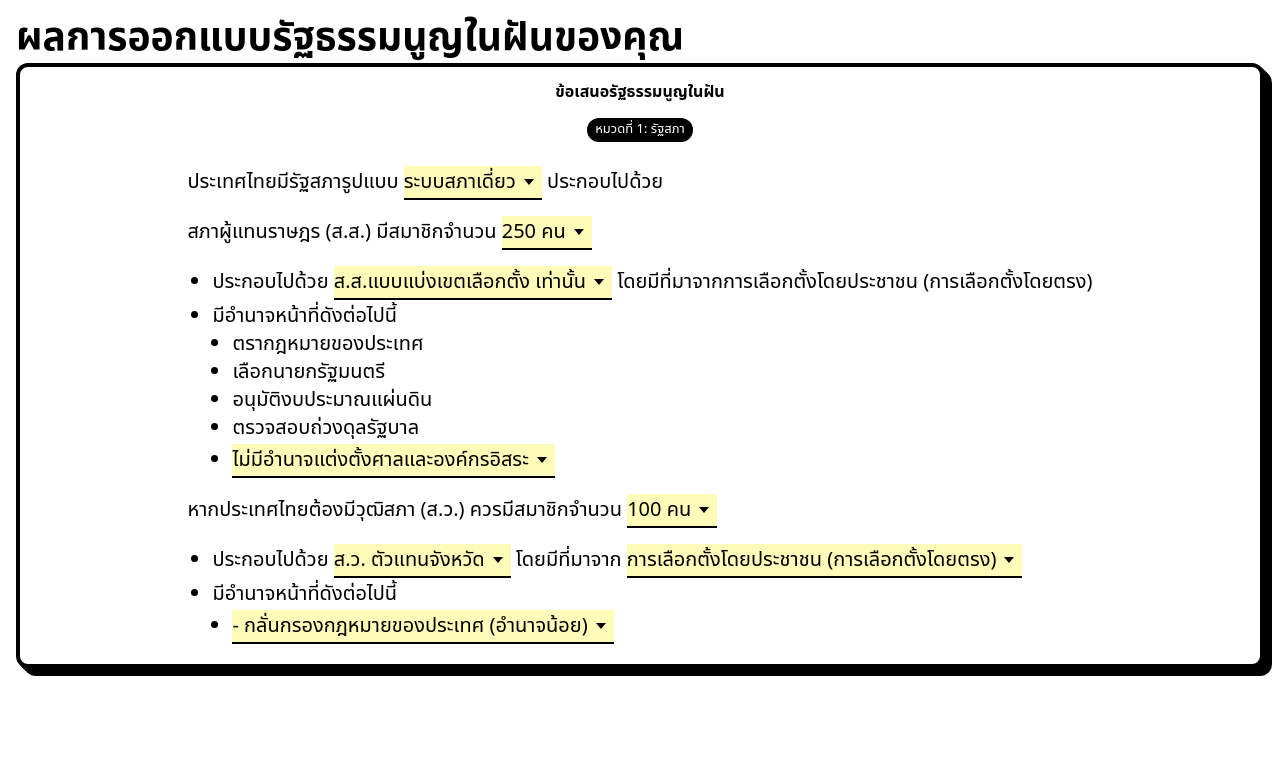
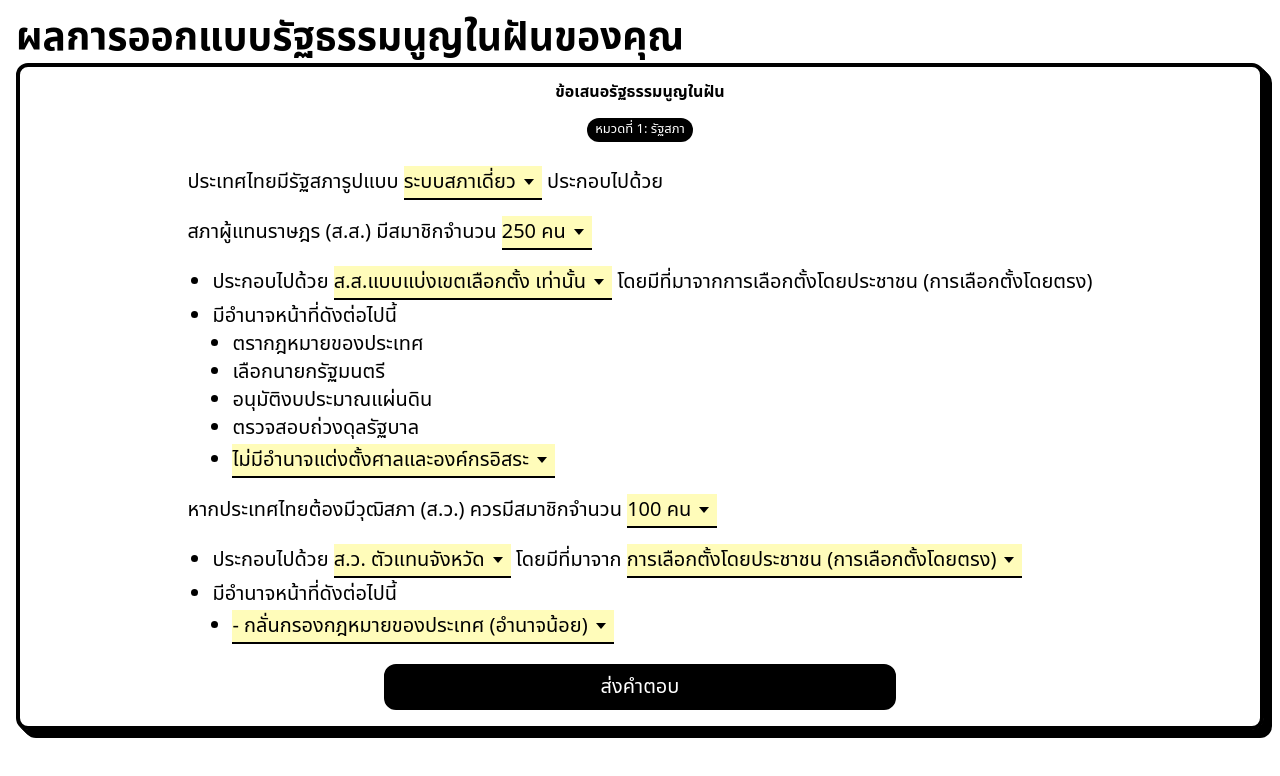
Before and after one commit to wevisdemo/conlab, a Next.js app: page /topics/1/result in a window 1280 px wide. Shown: the top 776 px of the page. Built offline with nearby package versions, Linux system fonts and the light colour scheme.

Commit message:
Add result summary submit button

```diff
--- a/components/result/result-summery.tsx
+++ b/components/result/result-summery.tsx
@@ -5,6 +5,7 @@ import {
   SpecialComponents,
 } from 'react-markdown/src/ast-to-react';
 import { Result, ResultOption } from '../../data/topics';
+import Button from '../button';
 import Card from '../card';
 import Pill from '../pill';
 import Dropdown from './dropdown';
@@ -16,6 +17,7 @@ type ResultSummaryProps = {
   results: Result[];
   selectedOptions: ResultOption[];
   onChange: (options: ResultOption[]) => void;
+  onSubmit: () => void;
 };
 
 const ResultSummary: FunctionComponent<ResultSummaryProps> = ({
@@ -25,6 +27,7 @@ const ResultSummary: FunctionComponent<ResultSummaryProps> = ({
   results,
   selectedOptions,
   onChange,
+  onSubmit,
 }) => {
   const renderDropdown: FunctionComponent = ({ children }) => {
     const resultIndex = results.findIndex(({ id }) => id === +(children || ''));
@@ -66,6 +69,14 @@ const ResultSummary: FunctionComponent<ResultSummaryProps> = ({
           ) /* Stackedit indent with 8 spaces */
         }
       </ReactMarkdown>
+
+      <Button
+        state="solid"
+        className="mt-4 w-full max-w-lg"
+        onClick={() => onSubmit()}
+      >
+        ส่งคำตอบ
+      </Button>
     </Card>
   );
 };
--- a/pages/topics/[topicNumber]/result.tsx
+++ b/pages/topics/[topicNumber]/result.tsx
@@ -17,6 +17,7 @@ const Result = () => {
         results={topics[0].results}
         selectedOptions={selectedOptions}
         onChange={setSelectedOptions}
+        onSubmit={() => alert('submit')}
       />
     </div>
   );
```
